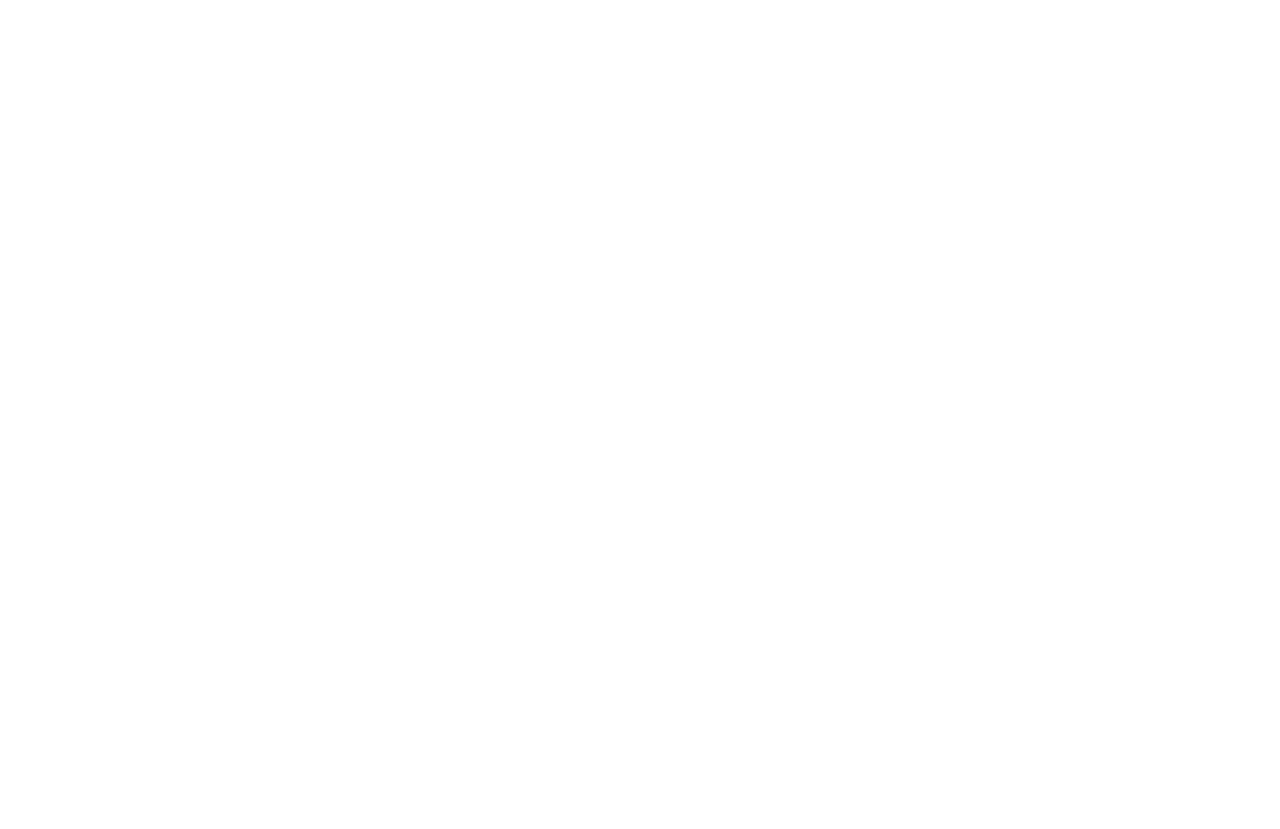
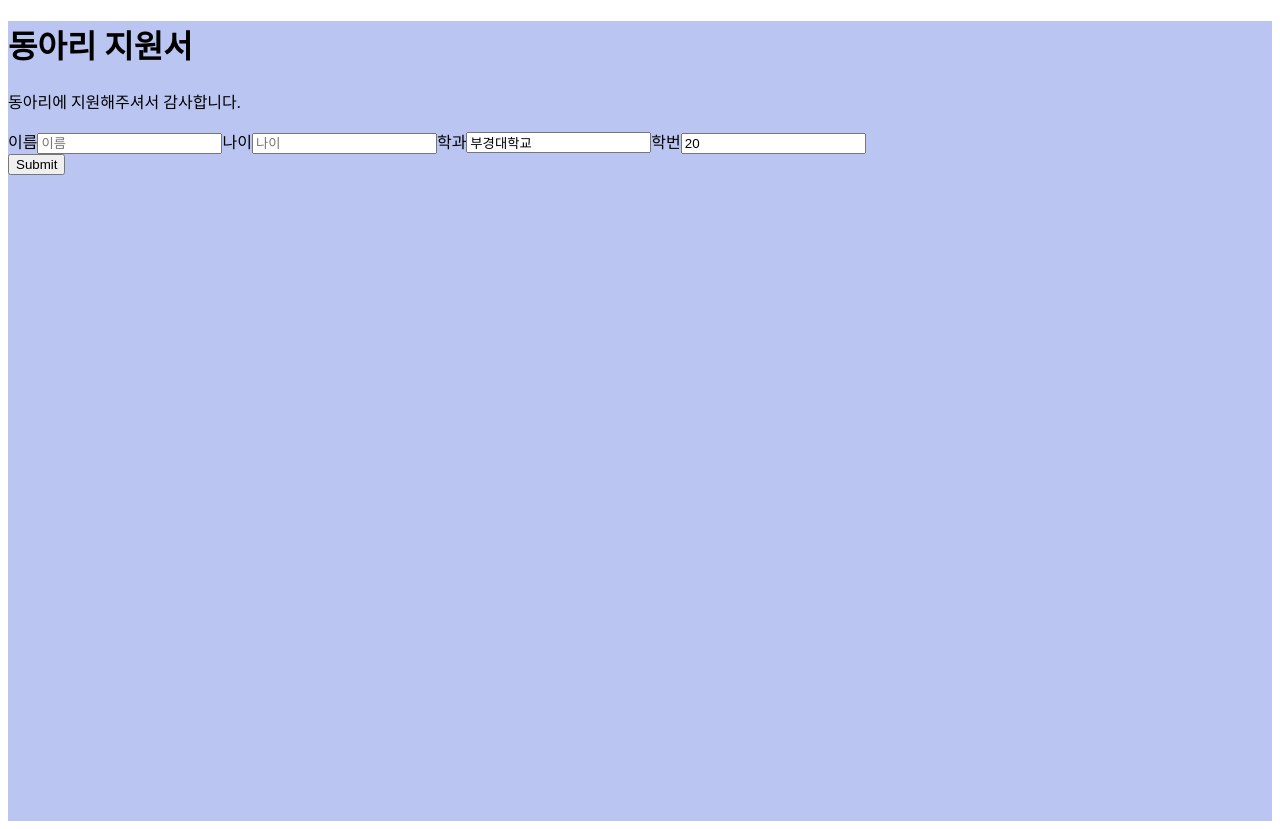
Before and after one commit to sunjw0531/pukyong-club-apply, a React (Create React App) app: page /apply in a window 1280 px wide. Before the commit this address had no page. Before the commit the page ends 800 px from the top, so only its background shows below. Built offline with nearby package versions, Linux system fonts and the light colour scheme.

Commit message:
Feat : Make temporary apply form
Make temporary apply form by using 'react-hook-form'

```diff
--- a/package.json
+++ b/package.json
@@ -10,6 +10,7 @@
     "prop-types": "^15.8.1",
     "react": "^18.2.0",
     "react-dom": "^18.2.0",
+    "react-hook-form": "^7.42.1",
     "react-router-dom": "^6.6.2",
     "react-scripts": "5.0.1",
     "styled-components": "^5.3.6",
--- a/src/App.js
+++ b/src/App.js
@@ -1,4 +1,5 @@
 import { BrowserRouter, Routes, Route } from 'react-router-dom';
+import ApplyForm from './components/ApplyForm.js';
 import Home from './pages/Home.js';
 
 function App() {
@@ -6,6 +7,7 @@
     <BrowserRouter basename={process.env.PUBLIC_URL}>
       <Routes>
         <Route path="/" element={<Home />} />
+        <Route path="/apply" element={<ApplyForm />} />
       </Routes>
     </BrowserRouter>
   );
--- /dev/null
+++ b/src/components/ApplyForm.js
@@ -0,0 +1,65 @@
+import { useForm } from 'react-hook-form';
+import styled from 'styled-components';
+function ApplyForm() {
+  const {
+    register,
+    handleSubmit,
+    formState: { errors },
+  } = useForm({
+    defaultValues: {
+      major: '부경대학교',
+      studentNumber: 20,
+    },
+  });
+
+  console.log(errors);
+
+  return (
+    <FormDiv>
+      <h1>동아리 지원서</h1>
+      <p>동아리에 지원해주셔서 감사합니다.</p>
+      <form
+        onSubmit={handleSubmit((data) => {
+          console.log(data);
+        })}
+      >
+        <div>
+          <label for="name">이름</label>
+          <input
+            id="name"
+            {...register('name', { required: true })}
+            placeholder="이름"
+          />
+
+          <label for="age">나이</label>
+          <input
+            id="age"
+            {...register('age', { required: true })}
+            placeholder="나이"
+          />
+          <label for="major">학과</label>
+          <input
+            id="major"
+            {...register('major', { required: true })}
+            placeholder="학과"
+          />
+          <label for="major">학번</label>
+          <input
+            id="studentNumber"
+            {...register('studentNumber', { required: true })}
+            placeholder="학번"
+          />
+        </div>
+
+        <input type="submit" />
+      </form>
+    </FormDiv>
+  );
+}
+
+export default ApplyForm;
+
+const FormDiv = styled.div`
+  background-color: #bac6f1;
+  height: 100vh;
+`;
--- a/src/pages/Home.js
+++ b/src/pages/Home.js
@@ -1,5 +1,8 @@
 import { useState, useEffect } from 'react';
+import { Link } from 'react-router-dom';
 import styled from 'styled-components';
+import ApplyForm from '../components/ApplyForm';
+
 function Home() {
   const [islogin, setIsLogin] = useState(false);
 
@@ -16,7 +19,11 @@
         <Body>
           <Freshman>
             <ButtonBox>
-              <ApplyBtn onClick={(e) => applyAndcontact(e)}>지원하기</ApplyBtn>
+              <ApplyBtn onClick={(e) => applyAndcontact(e)}>
+                <Link to="/apply" style={{ textDecoration: 'none' }}>
+                  지원하기
+                </Link>
+              </ApplyBtn>
               <ContactBtn onClick={(e) => applyAndcontact(e)}>
                 문의하기
               </ContactBtn>
```
Also changed, not shown: 1 other file (tests, documents, lock files or other folders).
